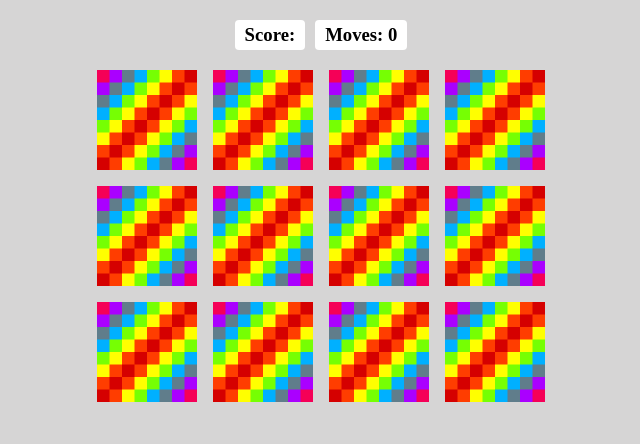
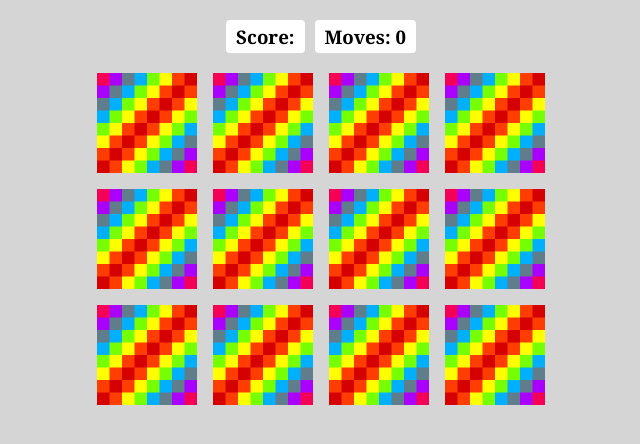
Before and after one commit to Mohit-kutlehria/memory-game-javascript, a plain HTML site: page index.html in a window 1280 px wide. Shown: the full height of the page, 319-959 px from the left. Drawn offline with Linux system fonts and the light colour scheme.

Commit message:
Complete Project

```diff
--- a/index.html
+++ b/index.html
@@ -4,7 +4,7 @@
   <meta charset="UTF-8">
   <meta name="viewport" content="width=device-width, initial-scale=1.0">
   <link rel="stylesheet" href="style.css">
-  <title>Memory Game</title>
+  <title>Memory-Game</title>
 </head>
 <body>
   <div class="header">
--- a/script.js
+++ b/script.js
@@ -1,3 +1,4 @@
+// Memory Matching Game logic using JavaScript
 const cardArray = [
   {
     name: 'fries',
@@ -21,7 +22,7 @@ const cardArray = [
   },
   {
     name: 'pizza',
-    img: 'images/pizza.png'
+    img: 'images/pizza1.png'
   },
   {
     name: 'fries',
@@ -45,7 +46,7 @@ const cardArray = [
   },
   {
     name: 'pizza',
-    img: 'images/pizza.png'
+    img: 'images/pizza1.png'
   }
 ]
 
--- a/style.css
+++ b/style.css
@@ -2,6 +2,7 @@
   padding: 0;
   margin: 0;
   box-sizing: border-box;
+  font-family: Georgia, 'Times New Roman', Times, serif;
 }
 body {
   width: 100vw;
```
Also changed, not shown: images/pizza1.png (renamed from images/pizza.png).
